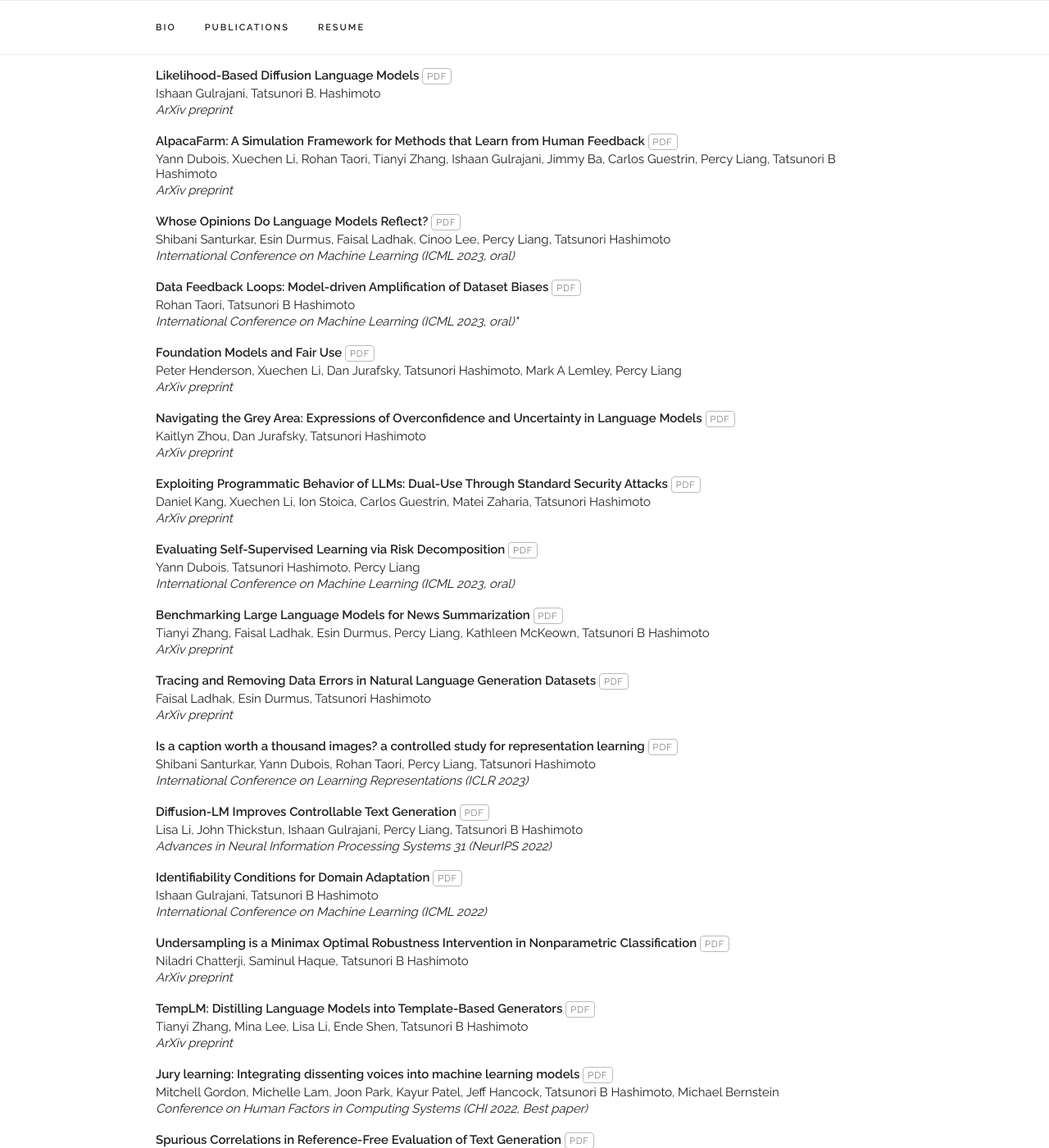
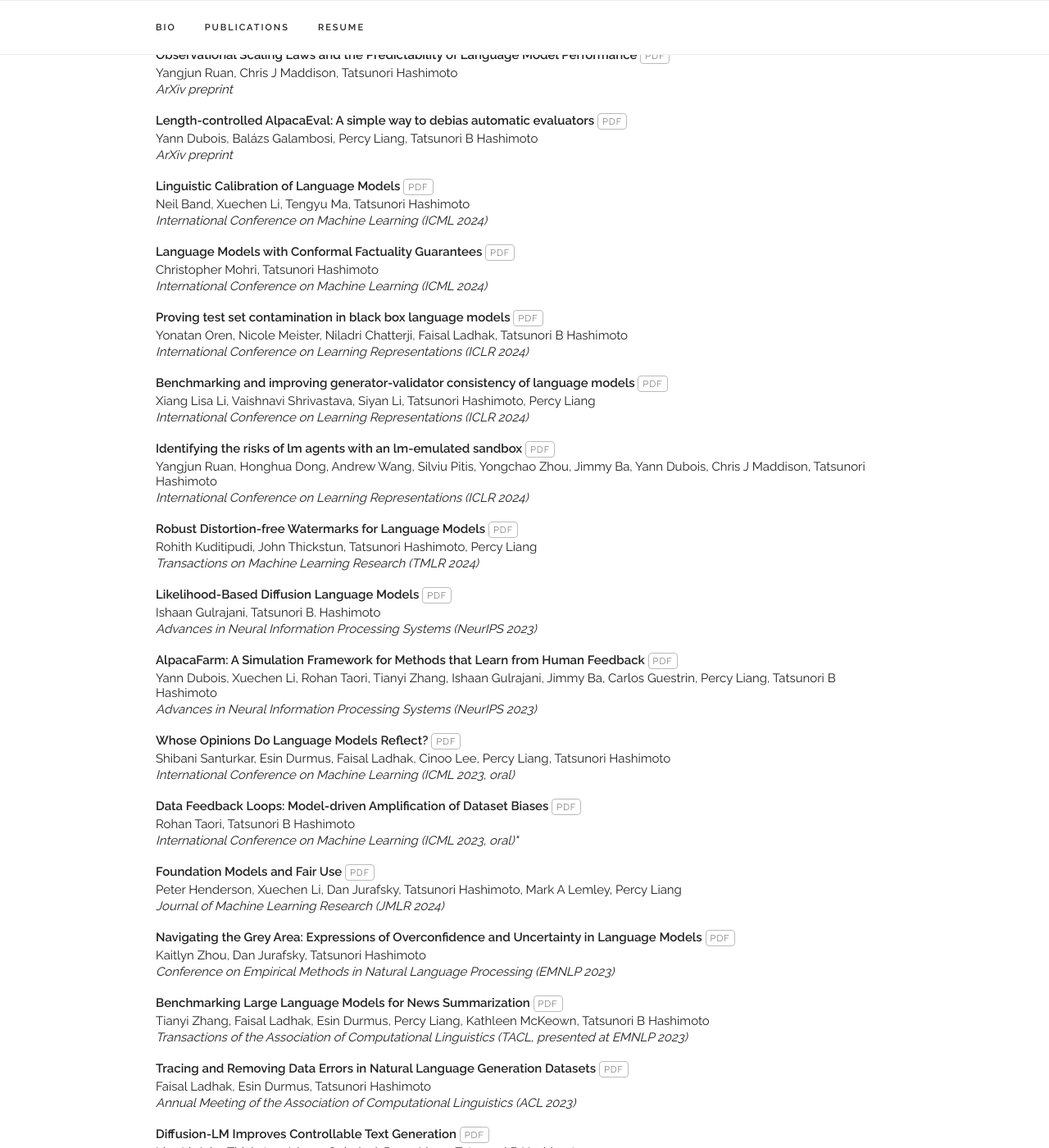
Before and after one commit to thashim/thashim.github.io, a Jekyll site: the page built from index.html, in a window 1280 px wide and 1400 px high, scrolled down 1530 px. Shown: the whole window at 82% size. Built offline with Jekyll 4.4.1, drawn with Linux system fonts in a browser that asks for light colours; some of the changed text lies outside the part shown.

Commit message:
update for 2024

```diff
--- a/_data/publications.yaml
+++ b/_data/publications.yaml
@@ -1,21 +1,108 @@
 papers:
+  - title: "Observational Scaling Laws and the Predictability of Language Model Performance"
+    authors: "Yangjun Ruan, Chris J Maddison, Tatsunori Hashimoto"
+    venue: "ArXiv preprint"
+    paper_pdf: https://arxiv.org/pdf/2405.10938
+    statsml: y
+    nlp: y
+    selected: y
+
+  - title: "Length-controlled AlpacaEval: A simple way to debias automatic evaluators"
+    authors: "Yann Dubois, Balázs Galambosi, Percy Liang, Tatsunori B Hashimoto"
+    venue: "ArXiv preprint"
+    paper_pdf: https://arxiv.org/abs/2404.04475
+    nlp: y
+    selected: y
+
+  - title: "Trustless Audits without Revealing Data or Models"
+    authors: "Suppakit Waiwitlikhit, Ion Stoica, Yi Sun, Tatsunori Hashimoto, Daniel Kang"
+    venue: "International Conference on Machine Learning (ICML 2024)"
+    paper_pdf: https://arxiv.org/pdf/2404.04500
+
+
+  - title: "Linguistic Calibration of Language Models"
+    authors: "Neil Band, Xuechen Li, Tengyu Ma, Tatsunori Hashimoto"
+    venue: "International Conference on Machine Learning (ICML 2024)"
+    paper_pdf: https://arxiv.org/pdf/2404.00474
+    statsml: y
+    selected: y
+
+  - title: "A Survey on Data Selection for Language Models"
+    authors: "Alon Albalak, Yanai Elazar, Sang Michael Xie, Shayne Longpre, Nathan Lambert, Xinyi Wang, Niklas Muennighoff, Bairu Hou, Liangming Pan, Haewon Jeong, Colin Raffel, Shiyu Chang, Tatsunori Hashimoto, William Yang Wang"
+    venue: "ArXiv preprint"
+    paper_pdf: https://arxiv.org/pdf/2402.16827
+    nlp: y
+
+  - title: "Language Models with Conformal Factuality Guarantees"
+    authors: "Christopher Mohri, Tatsunori Hashimoto"
+    venue: "International Conference on Machine Learning (ICML 2024)"
+    paper_pdf: https://arxiv.org/pdf/2402.10978
+    statsml: y
+    nlp: y
+    selected: y
+
+  - title: "Stochastic Amortization: A Unified Approach to Accelerate Feature and Data Attribution"
+    authors: "Ian Covert, Chanwoo Kim, Su-In Lee, James Zou, Tatsunori Hashimoto"
+    venue: "ArXiv preprint"
+    paper_pdf: https://arxiv.org/pdf/2401.15866
+    statsml: y
+
+  - title: "On the learnability of watermarks for language models"
+    venue: "International Conference on Learning Representations (ICLR 2024)"
+    authors: "Chenchen Gu, Xiang Lisa Li, Percy Liang, Tatsunori Hashimoto"
+    paper_pdf: https://arxiv.org/pdf/2312.04469v2
+    nlp: y
+
+  - title: "Removing rlhf protections in gpt-4 via fine-tuning"
+    authors: "Qiusi Zhan, Richard Fang, Rohan Bindu, Akul Gupta, Tatsunori Hashimoto, Daniel Kang"
+    venue: "ArXiv preprint"
+    paper_pdf: https://arxiv.org/pdf/2311.05553
+    nlp: y
+
+  - title: "Proving test set contamination in black box language models"
+    authors: "Yonatan Oren, Nicole Meister, Niladri Chatterji, Faisal Ladhak, Tatsunori B Hashimoto"
+    venue: "International Conference on Learning Representations (ICLR 2024)"
+    paper_pdf: https://arxiv.org/pdf/2310.17623
+    statsml: y
+    nlp: y
+    selected: y
+
+  - title: "Benchmarking and improving generator-validator consistency of language models"
+    authors: "Xiang Lisa Li, Vaishnavi Shrivastava, Siyan Li, Tatsunori Hashimoto, Percy Liang"
+    venue: "International Conference on Learning Representations (ICLR 2024)"
+    paper_pdf: https://arxiv.org/pdf/2310.01846
+    nlp: y
+    selected: y
+
+  - title: "Identifying the risks of lm agents with an lm-emulated sandbox"
+    authors: "Yangjun Ruan, Honghua Dong, Andrew Wang, Silviu Pitis, Yongchao Zhou, Jimmy Ba, Yann Dubois, Chris J Maddison, Tatsunori Hashimoto"
+    venue: "International Conference on Learning Representations (ICLR 2024)"
+    paper_pdf: https://arxiv.org/pdf/2309.15817
+    nlp: y
+    selected: y
+
+  - title: "Safety-tuned llamas: Lessons from improving the safety of large language models that follow instructions"
+    authors: "Federico Bianchi, Mirac Suzgun, Giuseppe Attanasio, Paul Röttger, Dan Jurafsky, Tatsunori Hashimoto, James Zou"
+    venue: "International Conference on Learning Representations (ICLR 2024)"
+    paper_pdf: https://arxiv.org/pdf/2309.07875
+    nlp: y
 
   - title: "Robust Distortion-free Watermarks for Language Models"
     authors: "Rohith Kuditipudi, John Thickstun, Tatsunori Hashimoto, Percy Liang"
-    venue: "ArXiv preprint"
+    venue: "Transactions on Machine Learning Research (TMLR 2024)"
     paper_pdf: https://arxiv.org/pdf/2307.15593.pdf
     statsml: y
     selected: y
 
   - title: "One Step of Gradient Descent is Provably the Optimal In-Context Learner with One Layer of Linear Self-Attention"
     authors: "Arvind Mahankali, Tatsunori B. Hashimoto, Tengyu Ma"
-    venue: "ArXiv preprint"
+    venue: "International Conference on Learning Representations (ICLR 2024)"
     paper_pdf: https://arxiv.org/pdf/2307.03576.pdf
     statsml: y
 
   - title: "Likelihood-Based Diffusion Language Models"
     authors: "Ishaan Gulrajani, Tatsunori B. Hashimoto"
-    venue: "ArXiv preprint"
+    venue: "Advances in Neural Information Processing Systems (NeurIPS 2023)"
     paper_pdf: https://arxiv.org/pdf/2305.18619v1.pdf
     nlp: y
     statsml: y
@@ -23,7 +110,7 @@
 
   - title: "AlpacaFarm: A Simulation Framework for Methods that Learn from Human Feedback"
     authors: "Yann Dubois, Xuechen Li, Rohan Taori, Tianyi Zhang, Ishaan Gulrajani, Jimmy Ba, Carlos Guestrin, Percy Liang, Tatsunori B Hashimoto"
-    venue: "ArXiv preprint"
+    venue: "Advances in Neural Information Processing Systems (NeurIPS 2023)"
     paper_pdf: https://arxiv.org/pdf/2305.14387.pdf
     nlp: y
     selected: y
@@ -50,14 +137,14 @@
 
   - title: "Foundation Models and Fair Use"
     authors: "Peter Henderson, Xuechen Li, Dan Jurafsky, Tatsunori Hashimoto, Mark A Lemley, Percy Liang"
-    venue: "ArXiv preprint"
+    venue: "Journal of Machine Learning Research (JMLR 2024)"
     paper_pdf: https://arxiv.org/pdf/2303.15715.pdf
     nlp: y
     selected: y
 
   - title: "Navigating the Grey Area: Expressions of Overconfidence and Uncertainty in Language Models"
     authors: "Kaitlyn Zhou, Dan Jurafsky, Tatsunori Hashimoto"
-    venue: "ArXiv preprint"
+    venue: "Conference on Empirical Methods in Natural Language Processing (EMNLP 2023)"
     paper_pdf: https://arxiv.org/pdf/2302.13439.pdf
     nlp: y
     selected: y
@@ -73,25 +160,23 @@
     venue: "ArXiv preprint"
     paper_pdf: https://arxiv.org/pdf/2302.05733.pdf
     statsml: y
-    selected: y
 
   - title: "Evaluating Self-Supervised Learning via Risk Decomposition"
     authors: "Yann Dubois, Tatsunori Hashimoto, Percy Liang"
     venue: "International Conference on Machine Learning (ICML 2023, oral)"
     paper_pdf: https://arxiv.org/pdf/2302.03068.pdf
     statsml: y
-    selected: y
 
   - title: "Benchmarking Large Language Models for News Summarization"
     authors: "Tianyi Zhang, Faisal Ladhak, Esin Durmus, Percy Liang, Kathleen McKeown, Tatsunori B Hashimoto"
-    venue: "ArXiv preprint"
+    venue: "Transactions of the Association of Computational Linguistics (TACL, presented at EMNLP 2023)"
     paper_pdf: https://arxiv.org/pdf/2301.13848.pdf
     nlp: y
     selected: y
 
   - title: "Tracing and Removing Data Errors in Natural Language Generation Datasets"
     authors: "Faisal Ladhak, Esin Durmus, Tatsunori Hashimoto"
-    venue: "ArXiv preprint"
+    venue: "Annual Meeting of the Association of Computational Linguistics (ACL 2023)"
     paper_pdf: https://arxiv.org/pdf/2212.10722.pdf
     nlp: y
     selected: y
@@ -134,7 +219,6 @@
     venue: "International Conference on Learning Representations (ICLR 2023)"
     paper_pdf: https://arxiv.org/pdf/2207.07635.pdf
     statsml: y
-    selected: y
 
   - title: "A Closer Look at the Calibration of Differentially Private Learners"
     authors: "Hanlin Zhang, Xuechen Li, Prithviraj Sen, Salim Roukos, Tatsunori Hashimoto"
@@ -174,14 +258,12 @@
     venue: "ArXiv preprint"
     paper_pdf: https://arxiv.org/pdf/2205.13094.pdf
     statsml: y
-    selected: y
 
   - title: "TempLM: Distilling Language Models into Template-Based Generators"
     authors: "Tianyi Zhang, Mina Lee, Lisa Li, Ende Shen, Tatsunori B Hashimoto"
     venue: "ArXiv preprint"
     paper_pdf: https://arxiv.org/pdf/2205.11055.pdf
     nlp: y
-    selected: y
 
   - title: "Emergent abilities of large language models"
     authors: "Jason Wei, Yi Tay, Rishi Bommasani, Colin Raffel, Barret Zoph, Sebastian Borgeaud, Dani Yogatama, Maarten Bosma, Denny Zhou, Donald Metzler, Ed H Chi, Tatsunori Hashimoto, Oriol Vinyals, Percy Liang, Jeff Dean, William Fedus"
@@ -189,6 +271,7 @@
     paper_pdf: https://openreview.net/pdf?id=yzkSU5zdwD
     nlp: y
     statsml: y
+    selected: y
 
   - title: "Jury learning: Integrating dissenting voices into machine learning models"
     authors: "Mitchell Gordon, Michelle Lam, Joon Park, Kayur Patel, Jeff Hancock, Tatsunori B Hashimoto, Michael Bernstein"
@@ -230,14 +313,12 @@
     venue: "International Conference on Learning Representations (ICLR 2022)"
     paper_pdf: https://openreview.net/pdf?id=a34GrNaYEcS
     statsml: y
-    selected: y
 
   - title: "Extending the WILDS Benchmark for Unsupervised Adaptation"
     authors: "Shiori Sagawa, Pang Wei Koh [...] Tatsunori Hashimoto, Sergey Levine, Chelsea Finn, Percy Liang"
     venue: "International Conference on Learning Representations (ICLR 2022 Oral)"
     paper_pdf: https://openreview.net/forum?id=z7p2V6KROVO
     statsml: y
-    selected: y
 
   - title: "On the opportunities and risks of foundation models"
     authors: "Rishi Bommasani [.. alphabetical authors ..] Tatsunori Hashimoto [...]"
@@ -273,7 +354,6 @@
     authors: "Tianyi Zhang, Tatsunori B Hashimoto"
     venue: "Annual Conference of the North American Chapter of the Association for Computational Linguistics (NAACL 2021)"
     paper_pdf: https://arxiv.org/pdf/2104.05694.pdf
-    selected: y
     nlp: y
 
 
@@ -313,7 +393,6 @@
     venue: "International Conference on Machine Learning (ICML 2020)"
     paper_pdf: https://arxiv.org/abs/2007.06661
     statsml: y
-    selected: y
 
   - title: "Distributionally Robust Neural Networks for Group Shifts: On the Importance of Regularization for Worst-case Generalization"
     authors: "Shiori Sagawa<b>*</b>, Pang Wei Koh<b>*</b>, Tatsunori B Hashimoto, Percy Liang"
@@ -333,6 +412,7 @@
     venue: "Empirical Methods in Natural Language Processing (EMNLP 2019)"
     paper_pdf: "https://arxiv.org/abs/1909.02060"
     nlp: y
+    selected: y
 
 
   - title: "Distributionally Robust Losses For Latent Covariate Mixtures"
--- a/_data/students.yaml
+++ b/_data/students.yaml
@@ -6,9 +6,9 @@
       link: https://www.cs.cornell.edu/~esindurmus/
 
     - name: "Niladri Chatterji"
-      time: "2021-"
-      place: "SAIL Postdoc (w/ Percy Liang)"
-      category: "current"
+      time: "2021-2023"
+      place: "SAIL Postdoc (w/ Percy Liang), now at Meta"
+      category: "former"
       link: https://niladri-chatterji.github.io/
 
     - name: "Shibani Santurkar"
@@ -22,6 +22,12 @@
       place: "Postdoc (w/ Sanmi Koyejo and Carlos Guestrin)"
       category: "current"
       link: https://yueatsprograms.github.io/
+
+    - name: "Ian Covert"
+      time: "2023-"
+      place: "Postdoc (w/ James Zou)"
+      category: "current"
+      link: https://iancovert.com/
 
     - name: "Daniel Kang"
       time: "2021-2022"
@@ -42,15 +48,15 @@
       link: https://xiangli1999.github.io/
 
     - name: "Xuechen Li"
-      time: "2021-"
-      place: "Graduate Student (w/ Carlos Guestrin)"
-      category: "current"
+      time: "2021-2024"
+      place: "Graduate Student (w/ Carlos Guestrin), now at X.ai"
+      category: "former"
       link: https://www.lxuechen.com/
 
     - name: "Rohan Taori"
-      time: "2021-"
-      place: "Graduate Student"
-      category: "current"
+      time: "2021-2024"
+      place: "Graduate Student, now at Anthropic"
+      category: "former"
       link: https://www.rohantaori.com/
 
     - name: "Tianyi Zhang"
@@ -73,6 +79,29 @@
 
     - name: "Nicole Meister"
       time: "2023-"
-      place: "Graduate Student"
+      place: "Graduate Student (w/ Carlos Guestrin)"
       category: "current"
       link: https://nicolemeister.github.io/
+
+    - name: "Zitong Yang"
+      time: "2024-"
+      place: "Graduate Student (w/ Emmanuel Candes)"
+      category: "current"
+      link: https://zitongyang.github.io/
+
+    - name: "Chenglei Si"
+      time: "2024-"
+      place: "Graduate Student (w/ Diyi Yang)"
+      category: "current"
+      link: https://noviscl.github.io/
+
+    - name: "Christopher Mohri"
+      time: "2024-"
+      place: "Graduate Student (w/ John Duchi)"
+      category: "current"
+
+    - name: "Tristan Thrush"
+      time: "2024-"
+      place: "Graduate Student (w/ Chris Potts)"
+      category: "current"
+      link: http://www.tristanthrush.com/
```
Also changed, not shown: _data/classes.yaml (+12 -0 lines), 1 other file.
